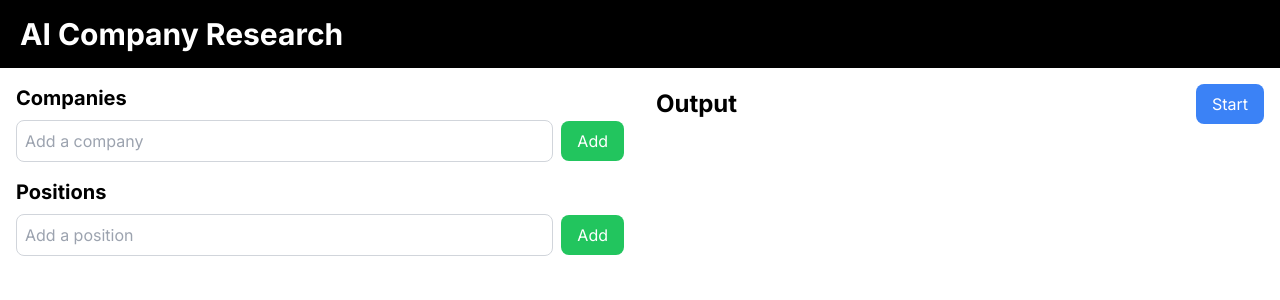
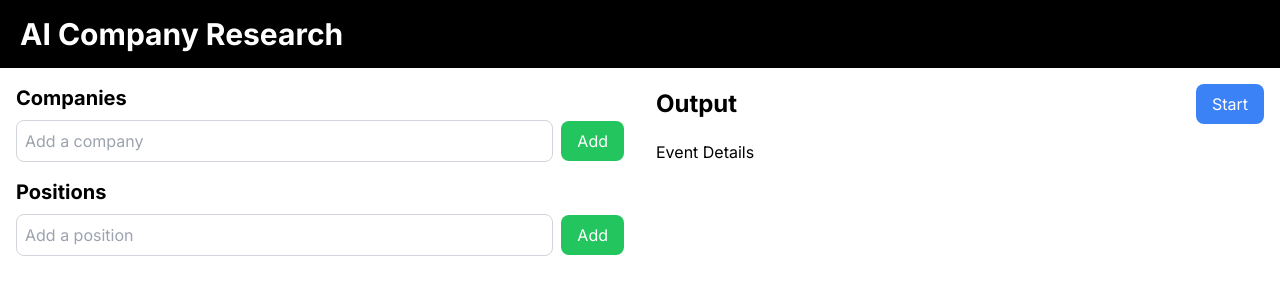
Before and after one commit to mojalil/ai-company-researcher, a Next.js app in the folder frontend/: page / in a window 1280 px wide. Shown: the top 300 px of the page. Built offline with nearby package versions, Linux system fonts and the light colour scheme.

Commit message:
implement event logs

```diff
--- a/frontend/app/page.tsx
+++ b/frontend/app/page.tsx
@@ -1,5 +1,6 @@
 "use client";
 
+import EventLog from "@/components/EventLog";
 import InputSection from "@/components/InputSection";
 import useCrewJob from "@/hooks/useCrewJob";
 
@@ -38,6 +39,7 @@ export default function Home() {
           </div>
           {/* FINAL OUTPUT */}
           {/* EVENT LOG */}
+          <EventLog events={crewJob.events} />
         </div>
       </div>
     </div>
--- a/frontend/components/EventLog.tsx
+++ b/frontend/components/EventLog.tsx
@@ -0,0 +1,16 @@
+import { EventType } from "@/hooks/useCrewJob";
+import React from "react";
+
+type EventLogProps = {
+  events: EventType[];
+};
+
+function EventLog({ events }: EventLogProps) {
+  return (
+    <div className="flex flex-col h-full">
+        <h2>Event Details</h2>
+    </div>
+  )
+}
+
+export default EventLog;
--- a/frontend/hooks/useCrewJob.tsx
+++ b/frontend/hooks/useCrewJob.tsx
@@ -2,7 +2,7 @@ import axios from "axios";
 import React, { useEffect, useState } from "react";
 import toast from "react-hot-toast";
 
-type EventType = {
+export type EventType = {
   data: string;
   timestamp: string;
 };
```
